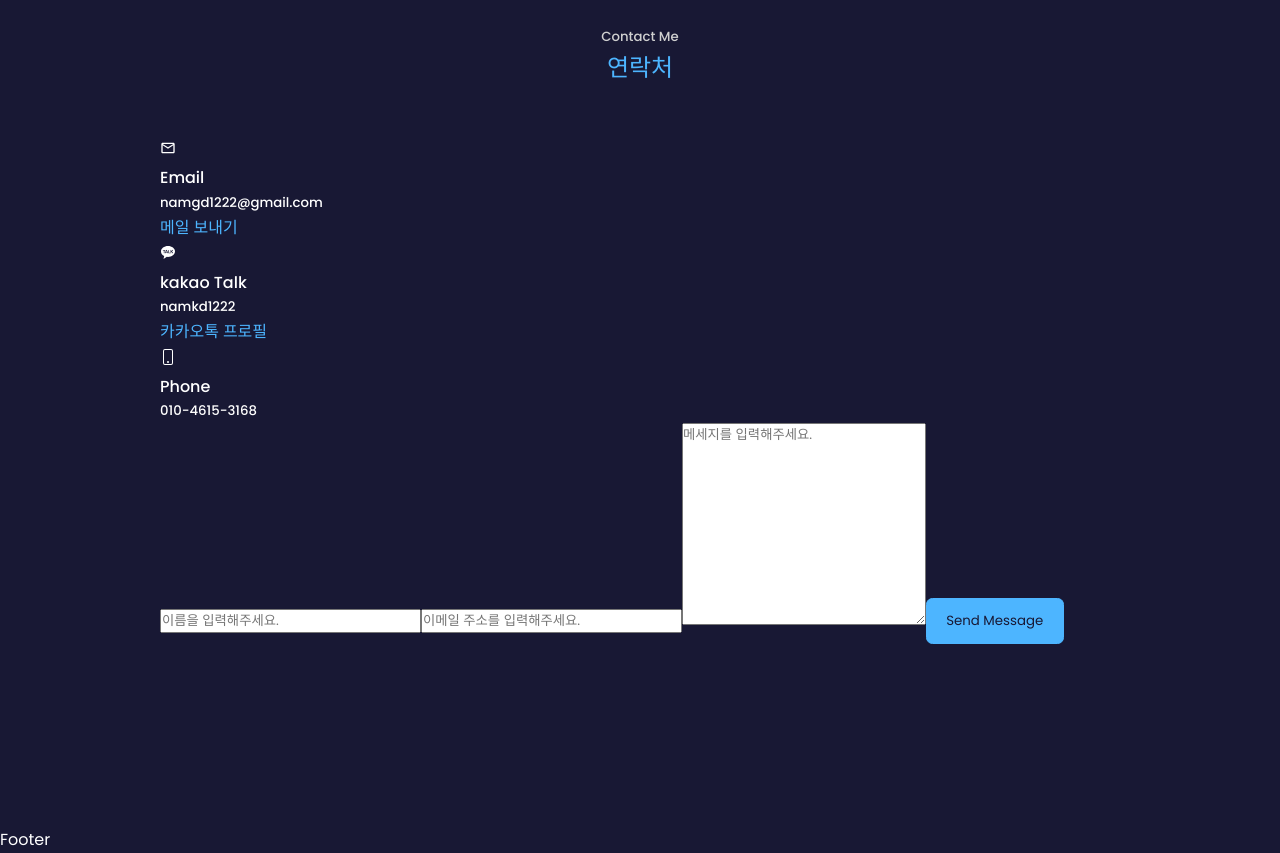
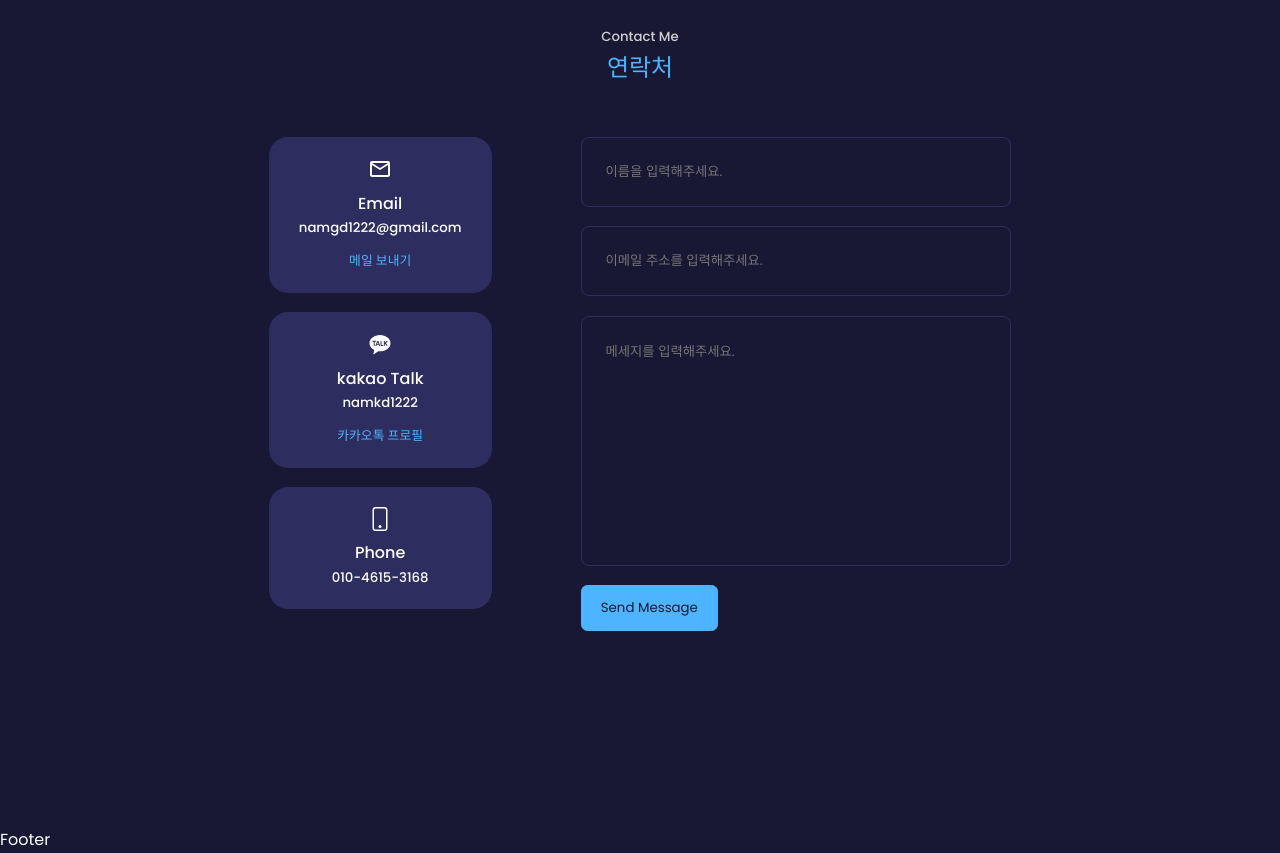
Before and after one commit to NamGideokk/portfolio-website, a React (Create React App) app: page / in a window 1280 px wide. Shown: the part 6200-7053 px from the top of the page. Built offline with nearby package versions, Linux system fonts and the light colour scheme; a web font is replaced by a local one.

Commit message:
contact > 스타일 중

```diff
--- a/src/components/contact/Contact.jsx
+++ b/src/components/contact/Contact.jsx
@@ -13,7 +13,7 @@ const Contact = () => {
       <div className="container contact__container">
         <div className="contact__options">
           <article className="contact__option">
-            <MdOutlineMail />
+            <MdOutlineMail className="contact__option-icon" />
             <h4>Email</h4>
             <h5>namgd1222@gmail.com</h5>
             <a
@@ -25,7 +25,7 @@ const Contact = () => {
             </a>
           </article>
           <article className="contact__option">
-            <RiKakaoTalkFill />
+            <RiKakaoTalkFill className="contact__option-icon" />
             <h4>kakao Talk</h4>
             <h5>namkd1222</h5>
             <a
@@ -37,7 +37,7 @@ const Contact = () => {
             </a>
           </article>
           <article className="contact__option">
-            <BsPhone />
+            <BsPhone className="contact__option-icon" />
             <h4>Phone</h4>
             <h5>010-4615-3168</h5>
           </article>
--- a/src/components/contact/contact.scss
+++ b/src/components/contact/contact.scss
@@ -1 +1,56 @@
 @import "../../_variable";
+
+.contact__container {
+  width: 58%;
+  display: grid;
+  grid-template-columns: 30% 58%;
+  gap: 12%;
+
+  .contact__options {
+    display: flex;
+    flex-direction: column;
+    gap: 1.2rem;
+
+    // article
+    .contact__option {
+      background-color: $bg-color-light;
+      padding: 1.2rem;
+      border-radius: 1.2rem;
+      text-align: center;
+      border: $border-trans;
+      transition: 0.3s;
+
+      &:hover {
+        background-color: transparent;
+        border: $border-accent;
+      }
+
+      .contact__option-icon {
+        font-size: 1.5rem;
+      }
+
+      a {
+        margin-top: 0.7rem;
+        display: inline-block;
+        font-size: 0.8rem;
+      }
+    }
+  }
+
+  form {
+    display: flex;
+    flex-direction: column;
+    gap: 1.2rem;
+
+    input,
+    textarea {
+      width: 100%;
+      padding: 1.5rem;
+      border-radius: 0.5rem;
+      background-color: transparent;
+      border: $border-bg;
+      resize: none;
+      color: $font-color;
+    }
+  }
+}
```
